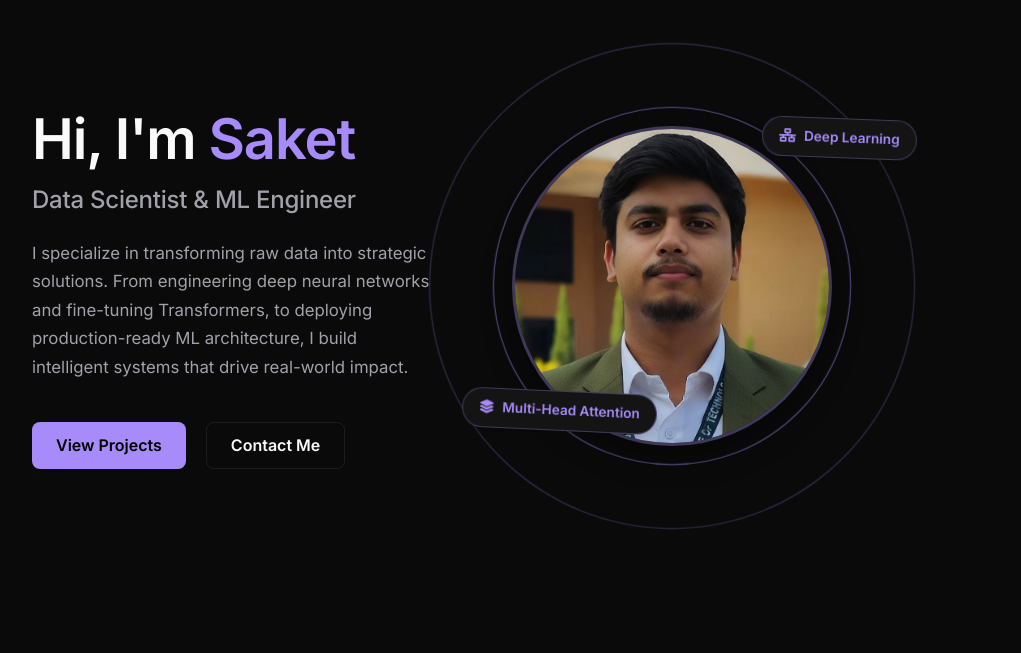
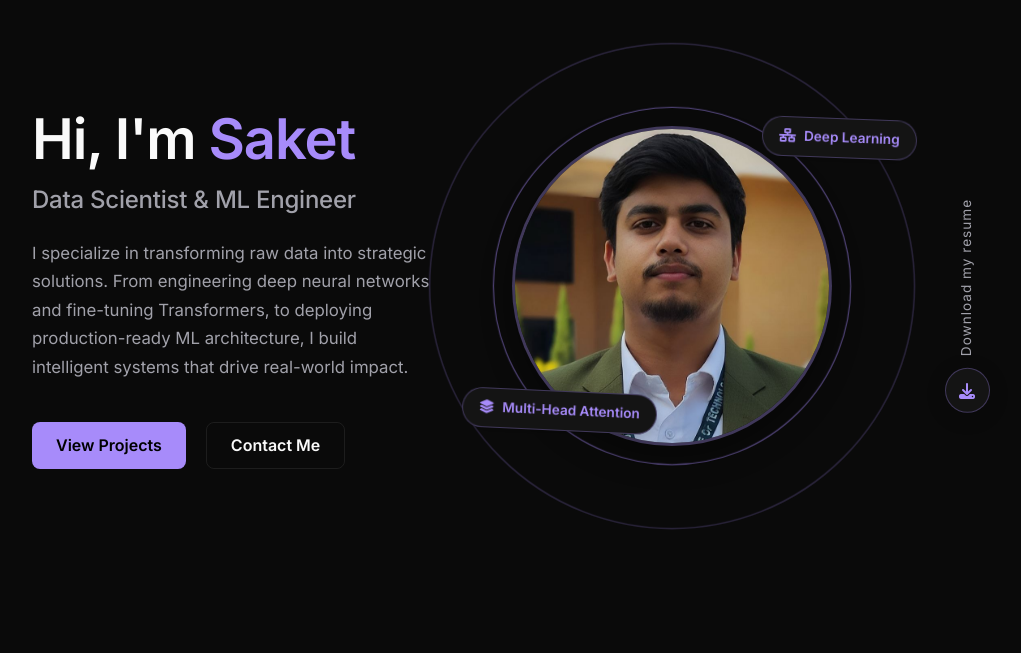
Before and after one commit to agrSaket/DataScientistPortfolio, a Django app: page / in a window 1280 px wide. Shown: the part 174-827 px from the top of the page, without its empty margins (188-1209 px from the left). Run offline with Django 5.2, Linux system fonts and the light colour scheme.

Commit message:
Added Download Resume in Home Page

```diff
--- a/website/static/css/style.css
+++ b/website/static/css/style.css
@@ -945,6 +945,64 @@ body:has(.hero-fullscreen) {
     }
 }
 
+/* Resume Widget (Right Side Floating) */
+.resume-widget {
+    position: fixed;
+    right: 8%;
+    top: 60%;
+    transform: translateY(-50%);
+    z-index: 999;
+    display: flex;
+    flex-direction: column;
+    align-items: center;
+    gap: 12px;
+    text-decoration: none;
+}
+
+/* .resume-link {
+    display: flex;
+    flex-direction: column;
+    align-items: center;
+    gap: 12px;
+    text-decoration: none;
+} */
+
+/* Vertical Text */
+.resume-text {
+    writing-mode: vertical-rl;
+    transform: rotate(180deg);
+    font-size: 0.85rem;
+    color: var(--text-secondary);
+    letter-spacing: 1px;
+    transition: var(--transition);
+}
+
+/* Icon Button */
+.resume-icon {
+    width: 45px;
+    height: 45px;
+    border-radius: 50%;
+    background: var(--bg-surface);
+    border: 1px solid var(--border-accent);
+    display: flex;
+    align-items: center;
+    justify-content: center;
+    color: var(--accent);
+    box-shadow: var(--shadow-subtle);
+    transition: var(--transition);
+}
+
+/* Hover Effects */
+.resume-link:hover .resume-text {
+    color: var(--accent);
+}
+
+.resume-link:hover .resume-icon {
+    transform: translateY(-3px);
+    box-shadow: var(--shadow-hover);
+    background: var(--bg-elevated);
+}
+
 /* ==========================================================================
    BENTO GRID SKILLS PAGE
    ========================================================================== */
--- a/website/templates/home.html
+++ b/website/templates/home.html
@@ -38,5 +38,15 @@
             </div>
         </div>
     </div>
+
+    <!-- Resume Download Widget -->
+    <div class="resume-widget">
+        <span class="resume-text">Download my resume</span>
+        <a href="{% static 'pdf/SaketAgrahari_Resume_DataScientist.pdf' %}" download class="resume-link">
+            <div class="resume-icon">
+                <i class="fa-solid fa-download"></i>
+            </div>
+        </a>
+    </div>
 </div>
 {% endblock %}
```
Also changed, not shown: 1 other file.
